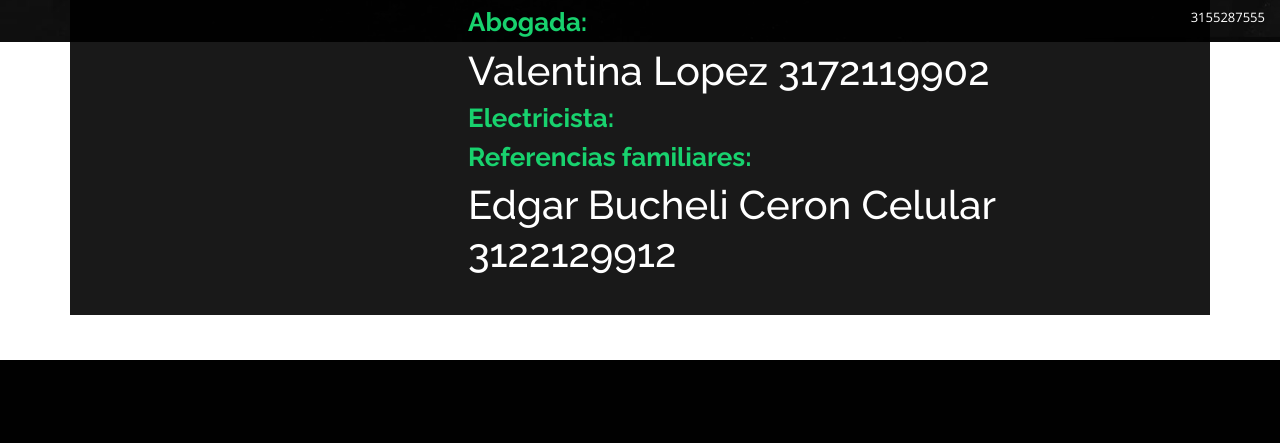
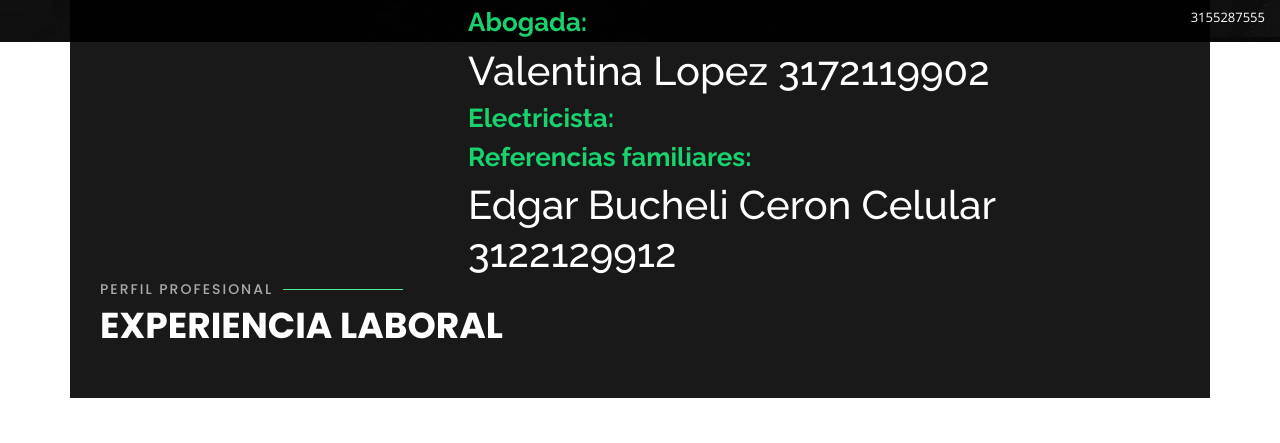
Before and after one commit to sayed-1625/presentation, a Django app: page / in a window 1280 px wide, after a click on "Acerca de mi". Shown: the part 758-1201 px from the top of the page. Before the commit the page ends 1118 px from the top, so only its background shows below. Run offline with Django 3.2, Linux system fonts and the light colour scheme; some libraries are stand-ins or nearby versions.

Commit message:
First commit 12

```diff
--- a/templates/home/index.html
+++ b/templates/home/index.html
@@ -139,6 +139,11 @@
           </div>
 
         </div>
+      </div>
+
+      <div class="section-title">
+        <h2>Perfil profesional</h2>
+        <p>Experiencia laboral</p>
       </div>
 
     </div><!-- End About Me -->
```
